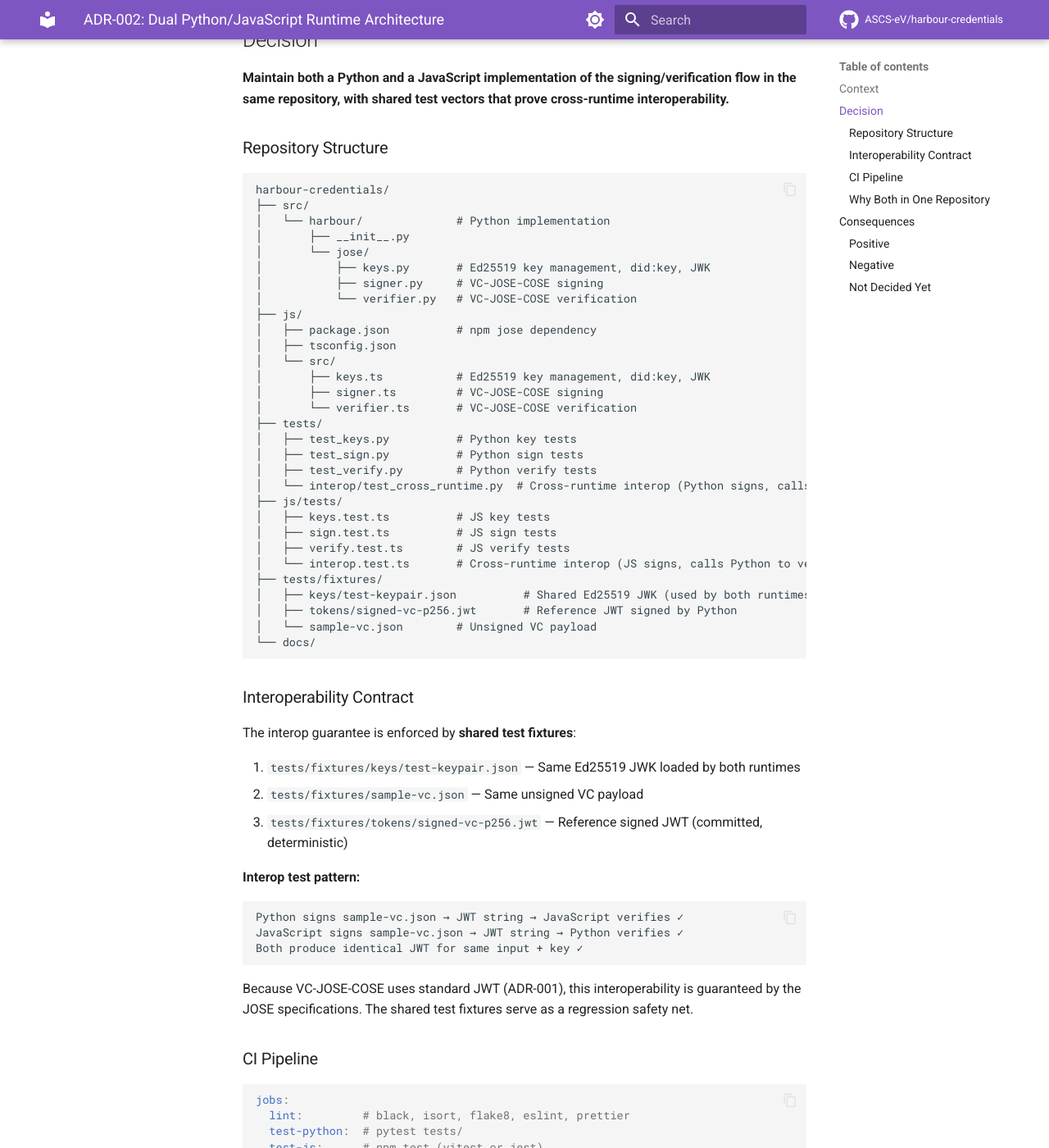
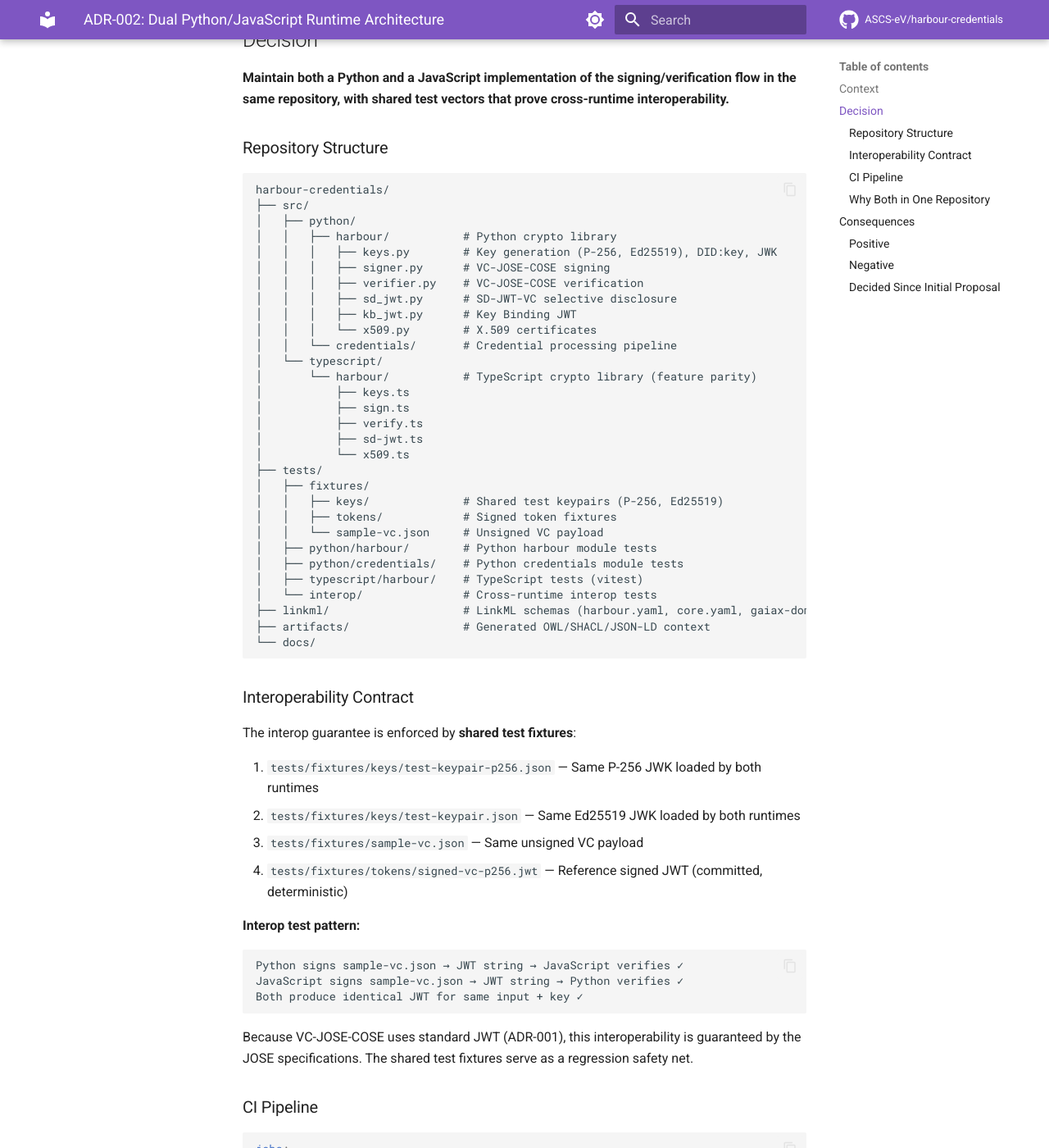
Before and after one commit to reachhaven/harbour-credentials, an MkDocs documentation site: the page built from docs/decisions/002-dual-runtime-architecture.md, in a window 1280 px wide and 1400 px high, scrolled down 614 px. Shown: the whole window at 82% size. Built offline with MkDocs 1.6.1 and Material for MkDocs 9.7.7, drawn with Linux system fonts in a browser that asks for light colours; comment, search, counter and statistics services are not loaded; some of the changed text lies outside the part shown.

Commit message:
fix: remove legacy code, fix CI, update documentation
Remove all deprecated Ed25519Signature2018 code (pre-release, no
backwards compatibility needed):
- Remove verify_vc(), sign_vc(), _canonicalize() legacy functions
- Delete test_sign_legacy.py, test_verify_legacy.py, test_tamper_legacy.py
- Remove legacy Ed25519 conftest fixtures and aliases
- Update test_keys.py to use explicit ed25519_* fixture names
- Update sample-vc.json to current harbour credential format

Fix CI validate-shacl target ($(abspath $(PYTHON)) broken in CI)

Update documentation for current state:
- ADR statuses: Proposed -> Accepted (all four)
- ADR-001: mark migration complete, fix simpulseid reference
- ADR-002: update repo structure and decided items
- README.md: composition pattern example, gaiax-domain in structure
- docs/README.md: implementation status table
- pyproject.toml: ES256/P-256 description and keywords
- AGENTS.md: Python 3.12+, make lint-ts

Signed-off-by: jdsika <carlo.van-driesten@vdl.digital>

````diff
--- a/docs/decisions/002-dual-runtime-architecture.md
+++ b/docs/decisions/002-dual-runtime-architecture.md
@@ -22,33 +22,33 @@
 ```
 harbour-credentials/
 ├── src/
-│   └── harbour/              # Python implementation
-│       ├── __init__.py
-│       └── jose/
-│           ├── keys.py       # Ed25519 key management, did:key, JWK
-│           ├── signer.py     # VC-JOSE-COSE signing
-│           └── verifier.py   # VC-JOSE-COSE verification
-├── js/
-│   ├── package.json          # npm jose dependency
-│   ├── tsconfig.json
-│   └── src/
-│       ├── keys.ts           # Ed25519 key management, did:key, JWK
-│       ├── signer.ts         # VC-JOSE-COSE signing
-│       └── verifier.ts       # VC-JOSE-COSE verification
+│   ├── python/
+│   │   ├── harbour/           # Python crypto library
+│   │   │   ├── keys.py        # Key generation (P-256, Ed25519), DID:key, JWK
+│   │   │   ├── signer.py      # VC-JOSE-COSE signing
+│   │   │   ├── verifier.py    # VC-JOSE-COSE verification
+│   │   │   ├── sd_jwt.py      # SD-JWT-VC selective disclosure
+│   │   │   ├── kb_jwt.py      # Key Binding JWT
+│   │   │   └── x509.py        # X.509 certificates
+│   │   └── credentials/       # Credential processing pipeline
+│   └── typescript/
+│       └── harbour/           # TypeScript crypto library (feature parity)
+│           ├── keys.ts
+│           ├── sign.ts
+│           ├── verify.ts
+│           ├── sd-jwt.ts
+│           └── x509.ts
 ├── tests/
-│   ├── test_keys.py          # Python key tests
-│   ├── test_sign.py          # Python sign tests
-│   ├── test_verify.py        # Python verify tests
-│   └── interop/test_cross_runtime.py  # Cross-runtime interop (Python signs, calls JS to verify)
-├── js/tests/
-│   ├── keys.test.ts          # JS key tests
-│   ├── sign.test.ts          # JS sign tests
-│   ├── verify.test.ts        # JS verify tests
-│   └── interop.test.ts       # Cross-runtime interop (JS signs, calls Python to verify)
-├── tests/fixtures/
-│   ├── keys/test-keypair.json          # Shared Ed25519 JWK (used by both runtimes)
-│   ├── tokens/signed-vc-p256.jwt       # Reference JWT signed by Python
-│   └── sample-vc.json        # Unsigned VC payload
+│   ├── fixtures/
+│   │   ├── keys/              # Shared test keypairs (P-256, Ed25519)
+│   │   ├── tokens/            # Signed token fixtures
+│   │   └── sample-vc.json     # Unsigned VC payload
+│   ├── python/harbour/        # Python harbour module tests
+│   ├── python/credentials/    # Python credentials module tests
+│   ├── typescript/harbour/    # TypeScript tests (vitest)
+│   └── interop/               # Cross-runtime interop tests
+├── linkml/                    # LinkML schemas (harbour.yaml, core.yaml, gaiax-domain.yaml)
+├── artifacts/                 # Generated OWL/SHACL/JSON-LD context
 └── docs/
 ```
 
@@ -56,9 +56,10 @@
 
 The interop guarantee is enforced by **shared test fixtures**:
 
-1. `tests/fixtures/keys/test-keypair.json` — Same Ed25519 JWK loaded by both runtimes
-2. `tests/fixtures/sample-vc.json` — Same unsigned VC payload
-3. `tests/fixtures/tokens/signed-vc-p256.jwt` — Reference signed JWT (committed, deterministic)
+1. `tests/fixtures/keys/test-keypair-p256.json` — Same P-256 JWK loaded by both runtimes
+2. `tests/fixtures/keys/test-keypair.json` — Same Ed25519 JWK loaded by both runtimes
+3. `tests/fixtures/sample-vc.json` — Same unsigned VC payload
+4. `tests/fixtures/tokens/signed-vc-p256.jwt` — Reference signed JWT (committed, deterministic)
 
 **Interop test pattern:**
 ```
@@ -105,7 +106,8 @@
 - CI pipeline is more complex (two runtimes)
 - Contributors need familiarity with both ecosystems (or can focus on one)
 
-### Not Decided Yet
-- **npm package name** — `@reachhaven/harbour-credentials` or `harbour-credentials`
-- **JS test framework** — vitest (recommended, fast, ESM-native) or jest
-- **Monorepo tooling** — whether to use npm workspaces or keep it flat
+### Decided Since Initial Proposal
+- **npm package name** — `@reachhaven/harbour-credentials`
+- **JS test framework** — vitest (fast, ESM-native)
+- **Package manager** — Yarn 4 via corepack
+- **TS source location** — `src/typescript/harbour/` (flat, no monorepo tooling)
--- a/pyproject.toml
+++ b/pyproject.toml
@@ -5,14 +5,14 @@
 [project]
 name = "harbour-credentials"
 version = "0.1.0"
-description = "JOSE signing and verification for Harbour Verifiable Credentials (Ed25519/EdDSA)"
+description = "JOSE signing and verification for Harbour Verifiable Credentials (ES256/P-256)"
 readme = "README.md"
 requires-python = ">=3.12"
 license = { text = "EPL-2.0" }
 authors = [
     { name = "Reachhaven", email = "info@reachhaven.com" }
 ]
-keywords = ["verifiable-credentials", "jose", "jws", "ed25519", "did", "json-ld"]
+keywords = ["verifiable-credentials", "jose", "jws", "es256", "p256", "sd-jwt", "did", "json-ld"]
 classifiers = [
     "Development Status :: 3 - Alpha",
     "Intended Audience :: Developers",
````
Also changed, not shown: other parts of docs/decisions/002-dual-runtime-architecture.md (+1 -1 lines), AGENTS.md (+2 -2 lines), README.md (+38 -79 lines), docs/README.md (+14 -30 lines), docs/decisions/001-vc-securing-mechanism.md (+10 -10 lines), docs/decisions/003-canonicalization.md (+1 -1 lines), docs/decisions/004-key-management.md (+1 -1 lines), 12 other files.
